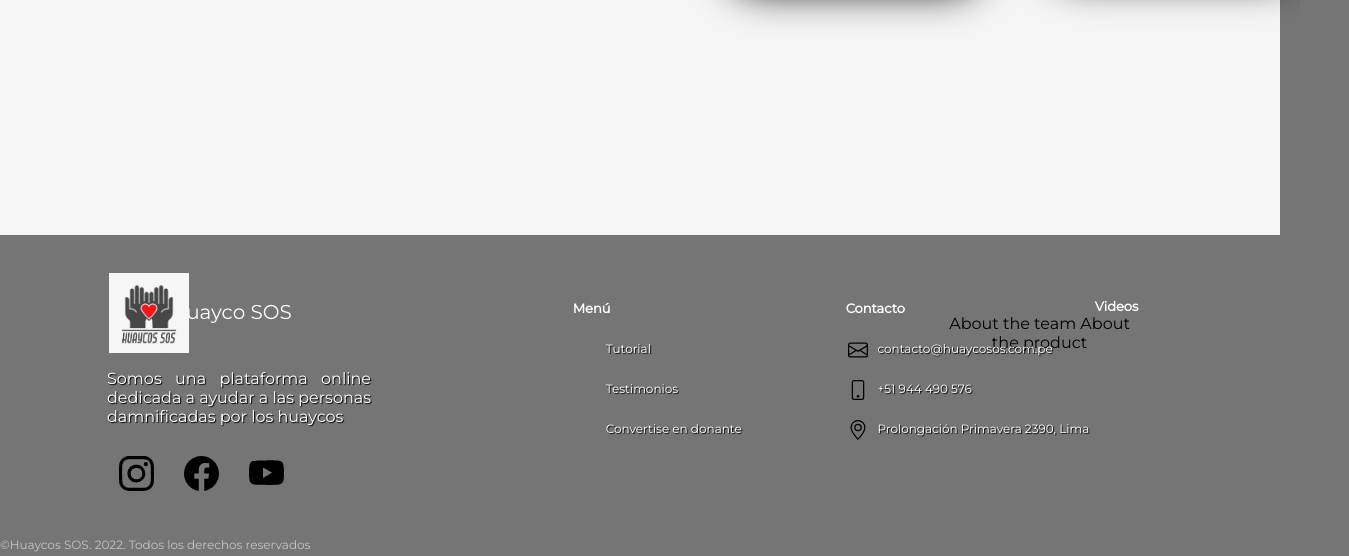
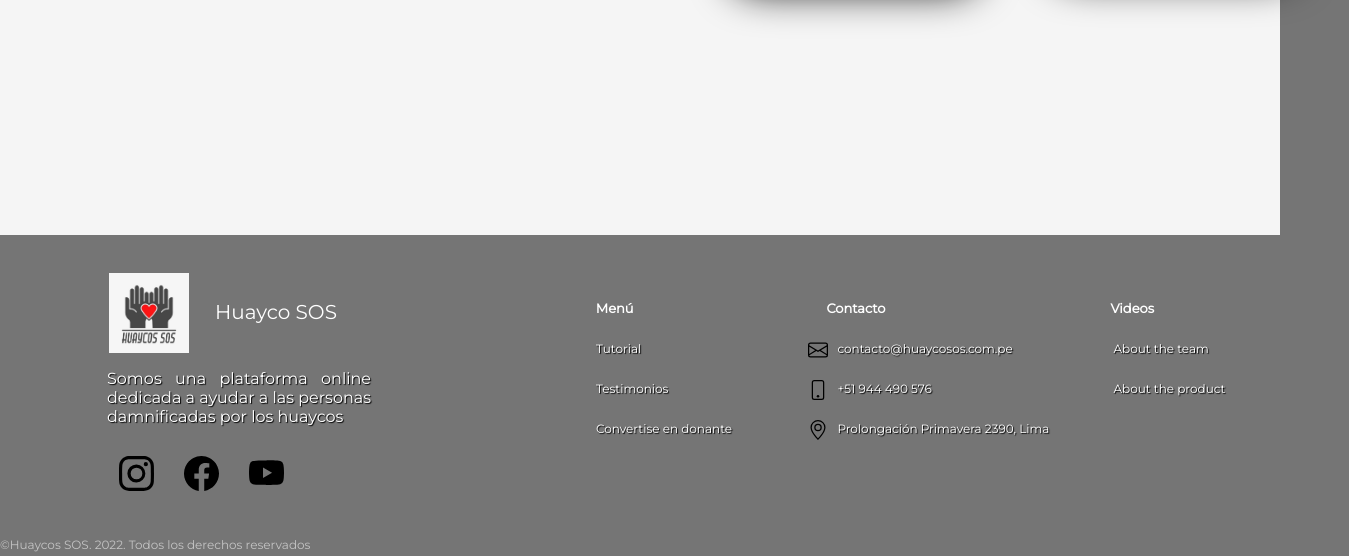
Before and after one commit to NoboruOshita/HuaycoSoS-LP, a plain HTML site: page Public/Index.html in a window 1280 px wide. Shown: the part 4111-4667 px from the top of the page, 1349 px wide, since content can reach past the window. Drawn offline with Linux system fonts and the light colour scheme.

Commit message:
last commit

```diff
--- a/Public/Index.html
+++ b/Public/Index.html
@@ -192,8 +192,8 @@
     </div>
     <div class="columna-4">
       <h2>Videos</h2>
-      <a href="#">About the team</a>
-      <a href="#">About the product</a>
+      <a href="#" class="team">About the team</a>
+      <a href="https://youtu.be/ejUnuMikYsk" class="product">About the product</a>
     </div>
   </div>
   <div class="final">
--- a/Public/assets/styles/style.css
+++ b/Public/assets/styles/style.css
@@ -492,7 +492,7 @@ svg.bi.bi-check-circle-fill-2{
 }
 .contenedor h2{
   font-size: 13px;
-  margin-left: 154px;
+  margin-left: 210px;
   color: #FFFFFF;
 }
 
@@ -520,6 +520,8 @@ svg.bi.bi-check-circle-fill-2{
 .columna-1 a{
   font-size: 20px;
   color: #FFFFFF;
+  position: relative;
+  left: 50px;
 }
 .figureSVG1 svg{
   position: relative;
@@ -537,6 +539,10 @@ svg.bi.bi-check-circle-fill-2{
   color: #FFFFFF;
   width: 400px;
   height: 50px;
+}
+.columna-2 h2{
+  position: relative;
+  left:20px;
 }
 .columna-2 a{
   display: flex;
@@ -573,6 +579,26 @@ svg.bi.bi-check-circle-fill-2{
   width: 213px;
 }
 
+.columna-4{
+  width: 400px;
+  height: 50px;
+}
+
+.columna-4 a{
+  display: flex;
+  margin-top: 25px;
+  margin-left: 18px;
+  position: relative;
+  left: 210px;
+  font-size: 12px;
+  color:#FFFFFF;
+    text-shadow: 1px 1px 1px black;
+}
+.columna-4 h2{
+  position: relative;
+  left: 15px;
+}
+
 figure{
   display: flex;
   flex-flow: column;
```
